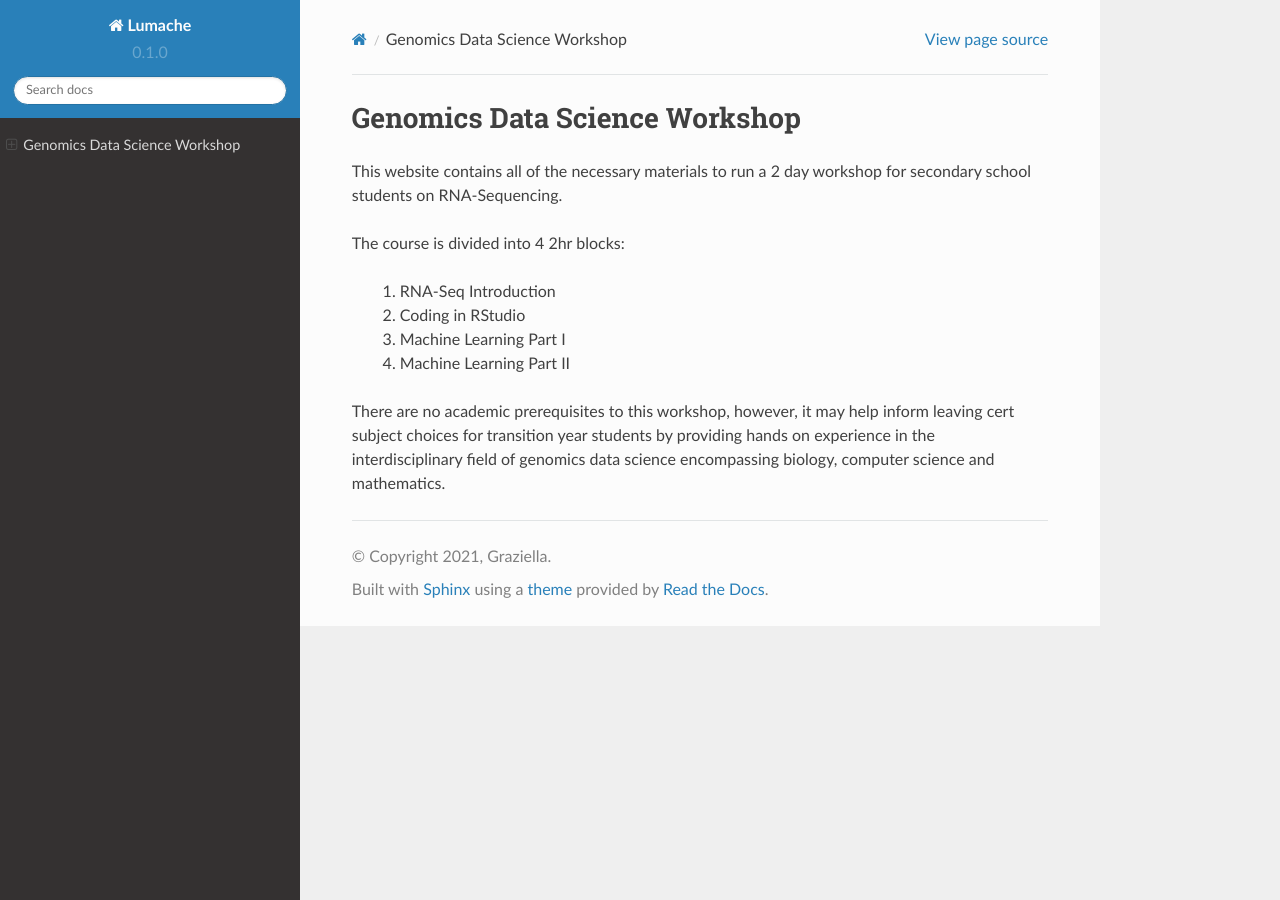
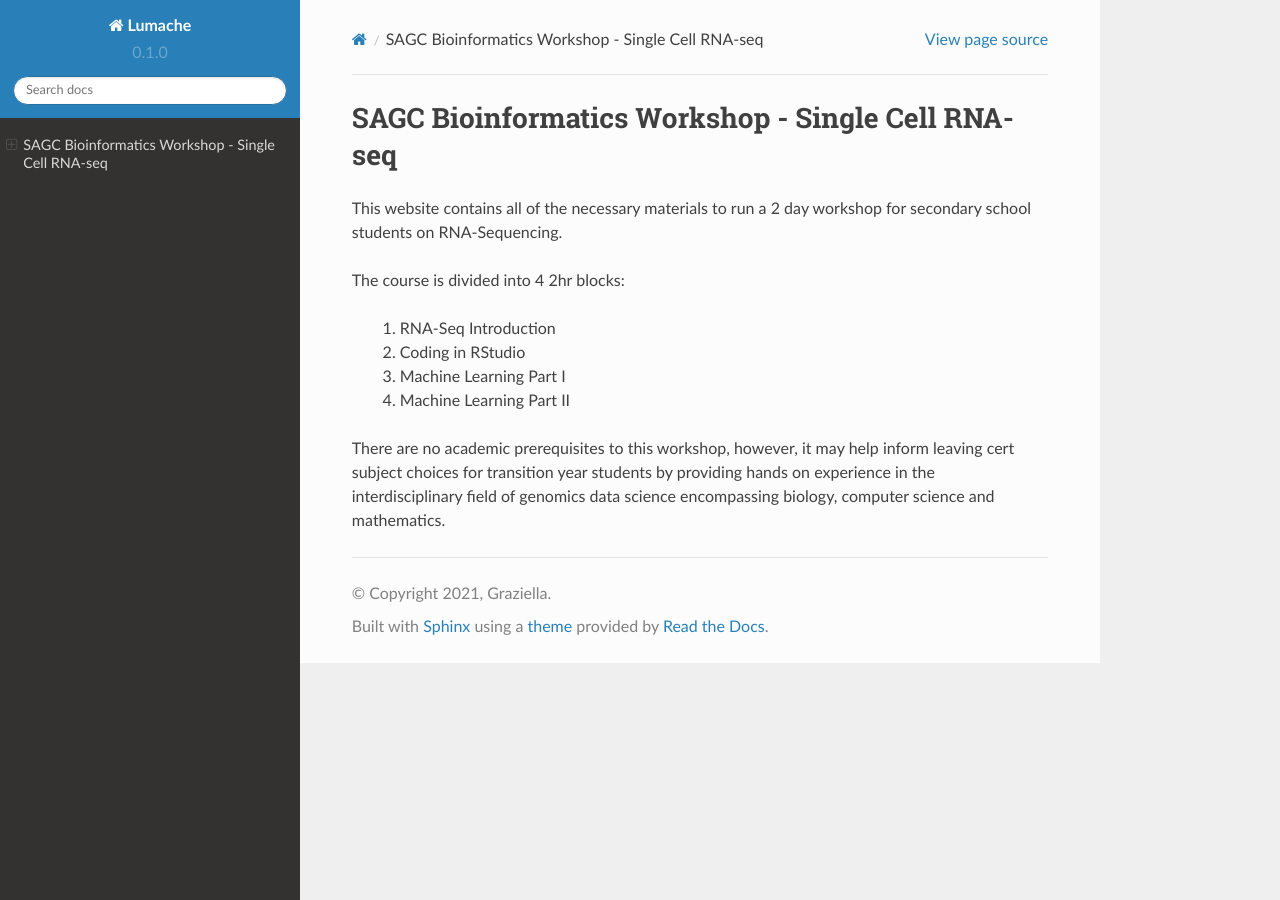
Before and after one commit to dw-thomson/SAGC_scRNAseq_workshop, a Sphinx documentation site: the page built from docs/source/index.rst, in a window 1280 px wide. Built offline with Sphinx 7.4.7 and the Read the Docs theme 2.0.0, drawn with Linux system fonts in a browser that asks for light colours; pages that are not in the unit, such as notebooks, are missing from menus.

Commit message:
Update index.rst

```diff
--- a/docs/source/index.rst
+++ b/docs/source/index.rst
@@ -1,4 +1,4 @@
-Genomics Data Science Workshop
+SAGC Bioinformatics Workshop - Single Cell RNA-seq
 ==============================
 
 This website contains all of the necessary materials to run a 2 day workshop for secondary school students on RNA-Sequencing.
```
